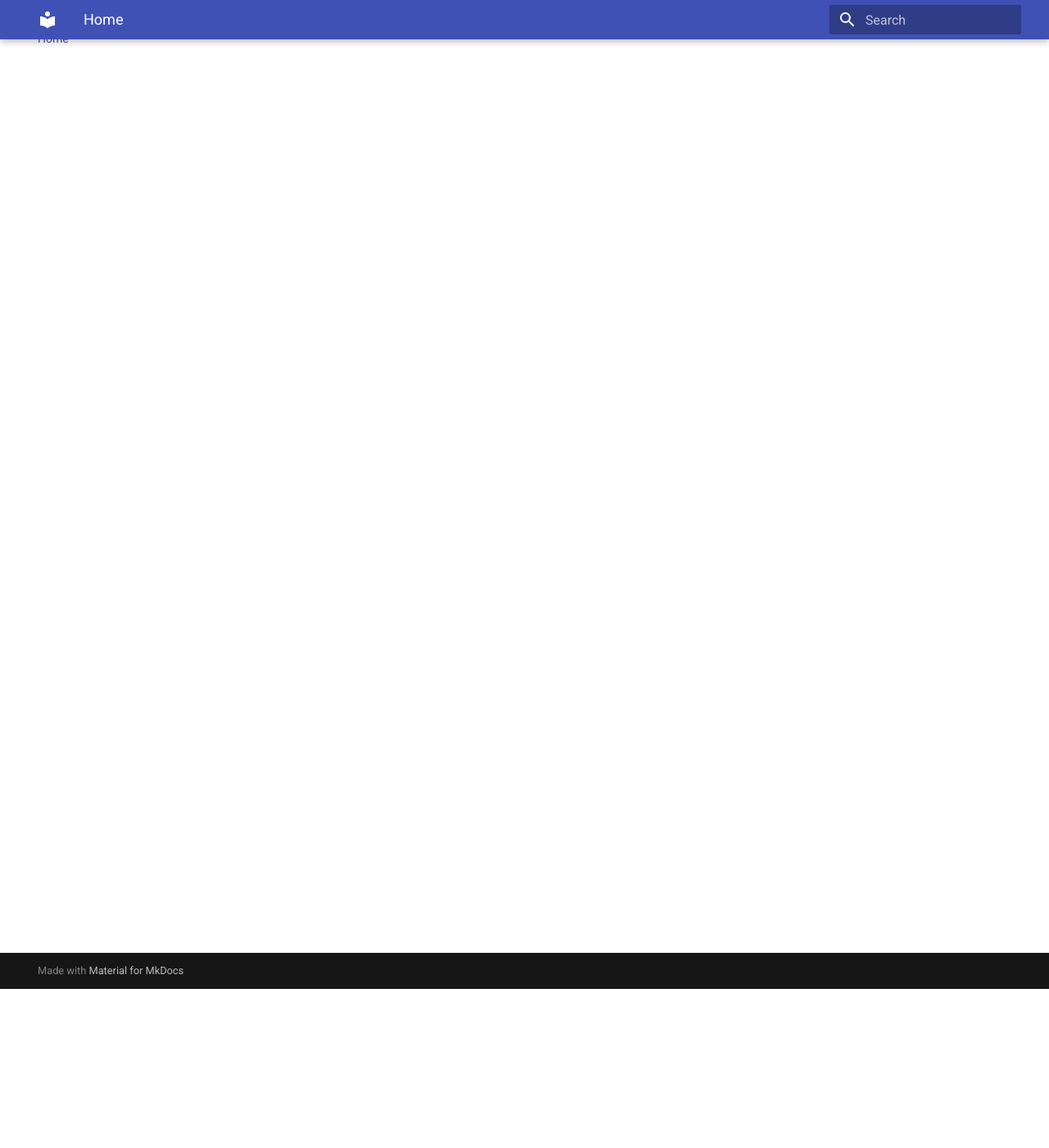
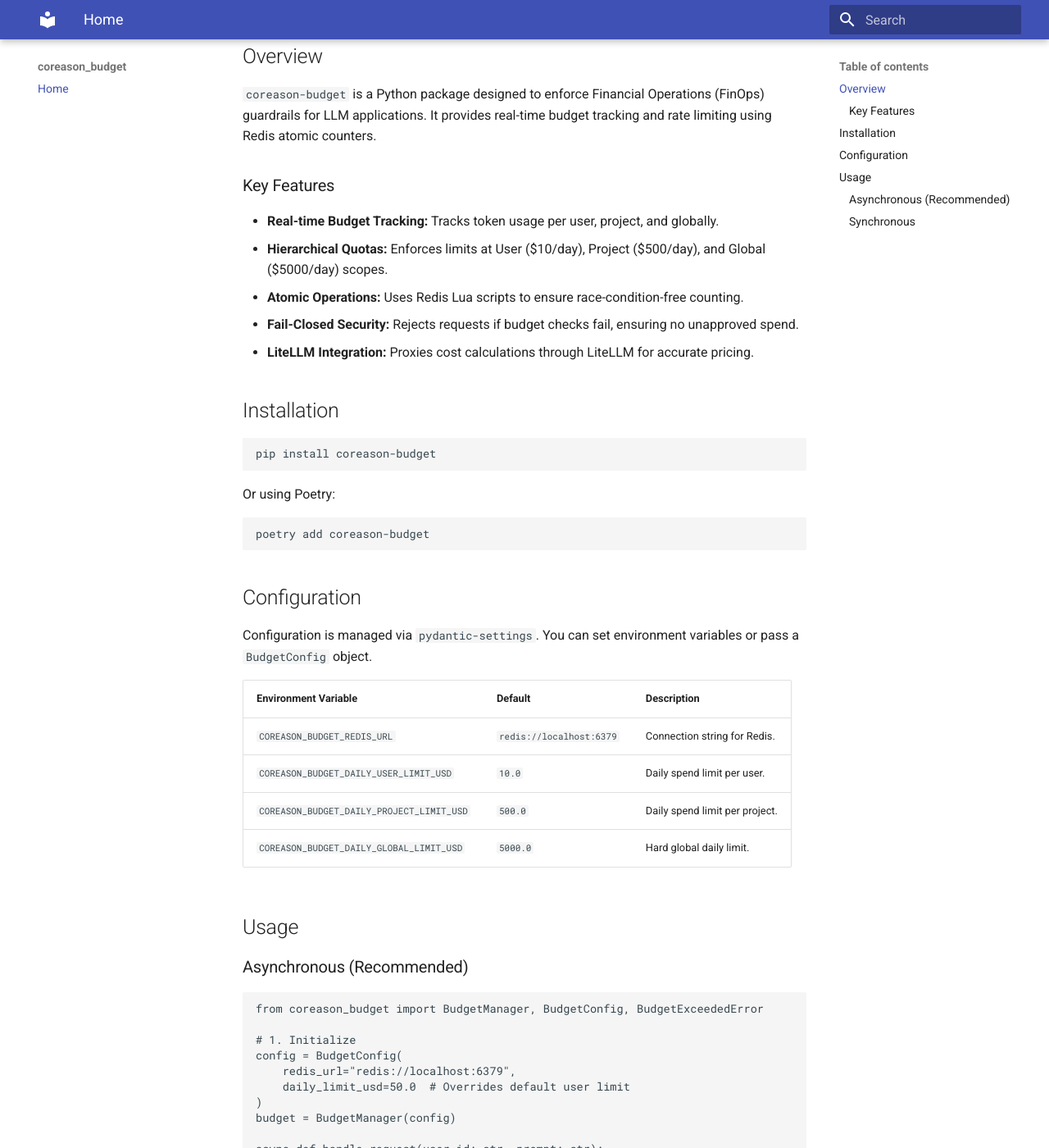
Before and after one commit to CoReason-AI/coreason-budget, an MkDocs documentation site: the page built from docs/index.md, in a window 1280 px wide and 1400 px high, scrolled down 194 px. Shown: the whole window at 82% size. Built offline with MkDocs 1.6.1 and Material for MkDocs 9.7.7, drawn with Linux system fonts in a browser that asks for light colours; some of the changed text lies outside the part shown.

Commit message:
feat: finalize coreason-budget with hierarchical limits and Fail-Closed logic (#31)
- Architecture: Audited and verified `BudgetManager`, `BudgetGuard`, and `RedisLedger` for production readiness, ensuring atomic state management via Redis.
- Governance: Implemented strict financial discipline via a hierarchical precedence model (Global > Project > User), ensuring that global safety caps override granular quotas.
- Resilience: Enforced a "Fail-Closed" policy—if the budget state is unreachable or the quota is exceeded, the system automatically blocks the request to prevent financial leakage.
- Flexibility:
    - Added support for "Free Model" overrides, allowing specific low-cost models to bypass quota enforcement.
    - Enabled runtime configuration updates, allowing administrators to adjust limits without service restarts.
- Quality Assurance:
    - Introduced `tests/test_final_edge_cases.py` to verify limit precedence and configuration hot-swaps.
    - Achieved 100% test coverage and full compliance with strict MyPy/Ruff pre-commit hooks.
- Documentation: Finalized `docs/index.md` with comprehensive integration guides and operational specifications.

https://github.com/CoReason-AI/coreason-budget/commit/3e84c5b9ef896713bb66f1b2ce56d09a4573c24d

````diff
--- a/docs/index.md
+++ b/docs/index.md
@@ -1,3 +1,93 @@
-# Welcome to coreason_budget
+# Coreason Budget
 
-This is the documentation for the coreason_budget project.
+**The Controller.** This package enforces financial discipline. It treats Compute (Tokens) as Cash.
+
+## Overview
+
+`coreason-budget` is a Python package designed to enforce Financial Operations (FinOps) guardrails for LLM applications. It provides real-time budget tracking and rate limiting using Redis atomic counters.
+
+### Key Features
+
+*   **Real-time Budget Tracking:** Tracks token usage per user, project, and globally.
+*   **Hierarchical Quotas:** Enforces limits at User ($10/day), Project ($500/day), and Global ($5000/day) scopes.
+*   **Atomic Operations:** Uses Redis Lua scripts to ensure race-condition-free counting.
+*   **Fail-Closed Security:** Rejects requests if budget checks fail, ensuring no unapproved spend.
+*   **LiteLLM Integration:** Proxies cost calculations through LiteLLM for accurate pricing.
+
+## Installation
+
+```bash
+pip install coreason-budget
+```
+
+Or using Poetry:
+
+```bash
+poetry add coreason-budget
+```
+
+## Configuration
+
+Configuration is managed via `pydantic-settings`. You can set environment variables or pass a `BudgetConfig` object.
+
+| Environment Variable | Default | Description |
+| -------------------- | ------- | ----------- |
+| `COREASON_BUDGET_REDIS_URL` | `redis://localhost:6379` | Connection string for Redis. |
+| `COREASON_BUDGET_DAILY_USER_LIMIT_USD` | `10.0` | Daily spend limit per user. |
+| `COREASON_BUDGET_DAILY_PROJECT_LIMIT_USD` | `500.0` | Daily spend limit per project. |
+| `COREASON_BUDGET_DAILY_GLOBAL_LIMIT_USD` | `5000.0` | Hard global daily limit. |
+
+## Usage
+
+### Asynchronous (Recommended)
+
+```python
+from coreason_budget import BudgetManager, BudgetConfig, BudgetExceededError
+
+# 1. Initialize
+config = BudgetConfig(
+    redis_url="redis://localhost:6379",
+    daily_limit_usd=50.0  # Overrides default user limit
+)
+budget = BudgetManager(config)
+
+async def handle_request(user_id: str, prompt: str):
+    # 2. Pre-Flight Check (Fast)
+    try:
+        # Check if user has budget available
+        await budget.check_availability(user_id)
+    except BudgetExceededError:
+        # Halt execution immediately
+        return {"error": "Daily Limit Reached", "status": 429}
+
+    # ... Run LLM ...
+    # response = await llm.generate(prompt)
+
+    # 3. Post-Flight Charge
+    # Calculate precise cost based on provider metadata
+    cost = budget.pricing.calculate(
+        model="gpt-4",
+        input_tokens=response.usage.prompt_tokens,
+        output_tokens=response.usage.completion_tokens
+    )
+
+    # Atomic increment
+    await budget.record_spend(user_id, cost, project_id="proj_A", model="gpt-4")
+
+    return response
+```
+
+### Synchronous
+
+```python
+from coreason_budget import SyncBudgetManager, BudgetConfig
+
+budget = SyncBudgetManager(BudgetConfig())
+
+try:
+    budget.check_availability("user_123")
+except BudgetExceededError:
+    raise
+
+# ...
+```
````
Also changed, not shown: 1 other file.
